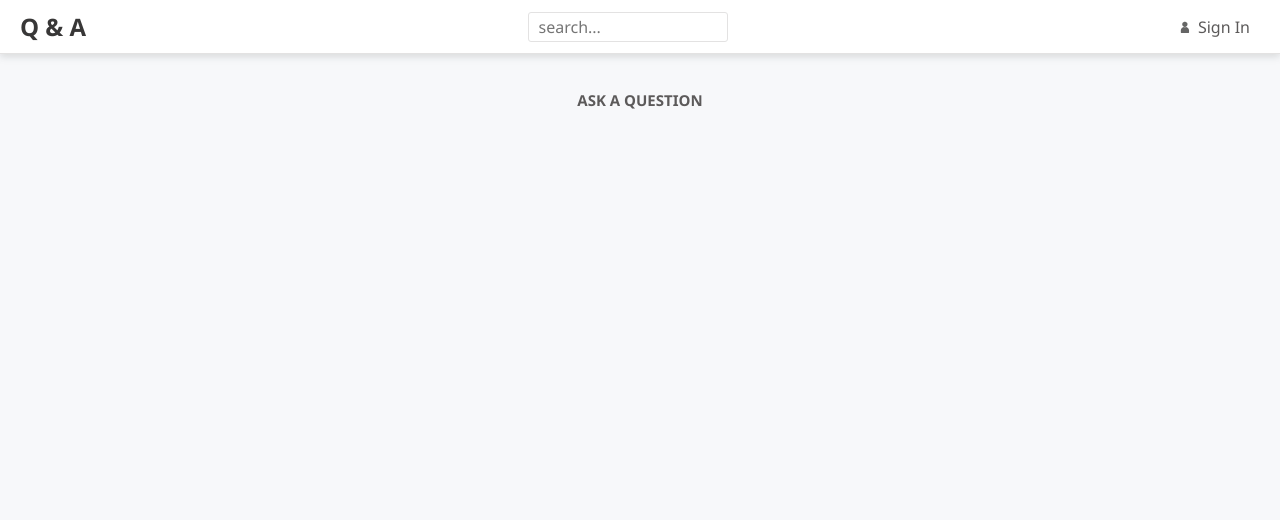
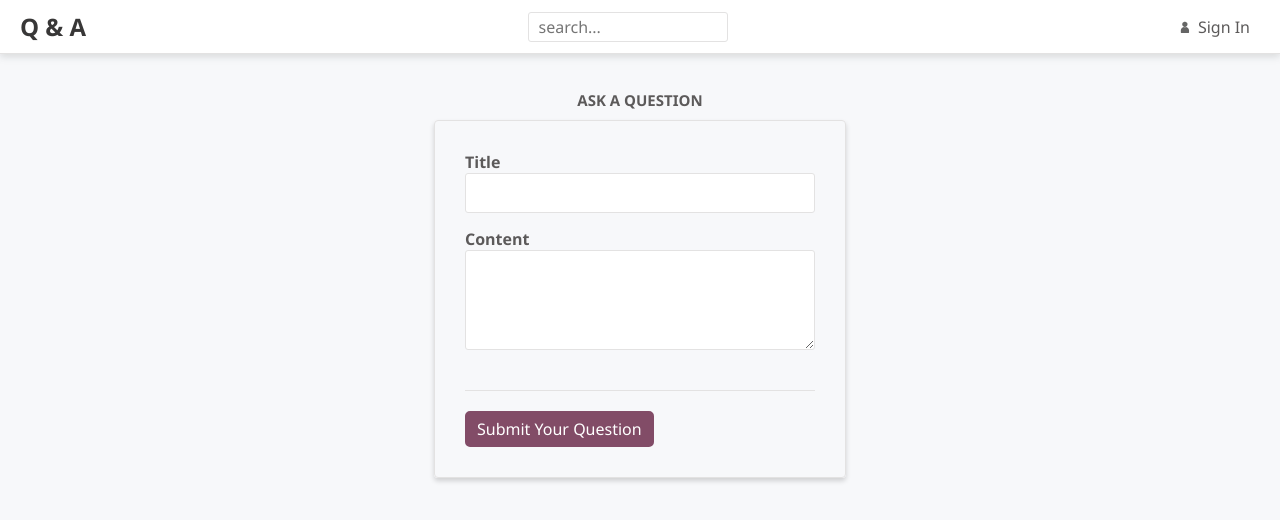
Before and after one commit to AV-Felipe/Learning-React, a React (Create React App) app: page /ask in a window 1280 px wide. Shown: the top 520 px of the page. Built offline with nearby package versions, Linux system fonts and the light colour scheme.

Commit message:
implementing ask a question form

```diff
--- a/src/pages/AskPage.tsx
+++ b/src/pages/AskPage.tsx
@@ -1,5 +1,43 @@
 import React from 'react';
 import { Page } from '../Page';
+import {
+  Fieldset,
+  FieldContainer,
+  FieldLabel,
+  FieldInput,
+  FieldTextArea,
+  FormButtonContainer,
+  PrimaryButton,
+} from '../Styles';
+import { useForm } from 'react-hook-form';
 
-export const AskPage = () => <Page title="Ask a question">{null}</Page>;
+//type para representar os dados entrados no formulário implementado
+type FormData = {
+  title: string;
+  content: string;
+};
+
+export const AskPage = () => {
+  const { register } = useForm<FormData>();
+  return (
+    <Page title="Ask a question">
+      <form>
+        <Fieldset>
+          <FieldContainer>
+            <FieldLabel htmlFor="title">Title</FieldLabel>
+            <FieldInput id="title" type="text" {...register('title')} />
+          </FieldContainer>
+          <FieldContainer>
+            <FieldLabel htmlFor="content">Content</FieldLabel>
+            <FieldTextArea id="content" {...register('content')} />
+          </FieldContainer>
+          <FormButtonContainer>
+            <PrimaryButton type="submit">Submit Your Question</PrimaryButton>
+          </FormButtonContainer>
+        </Fieldset>
+      </form>
+    </Page>
+  );
+};
+
 export default AskPage;
```
